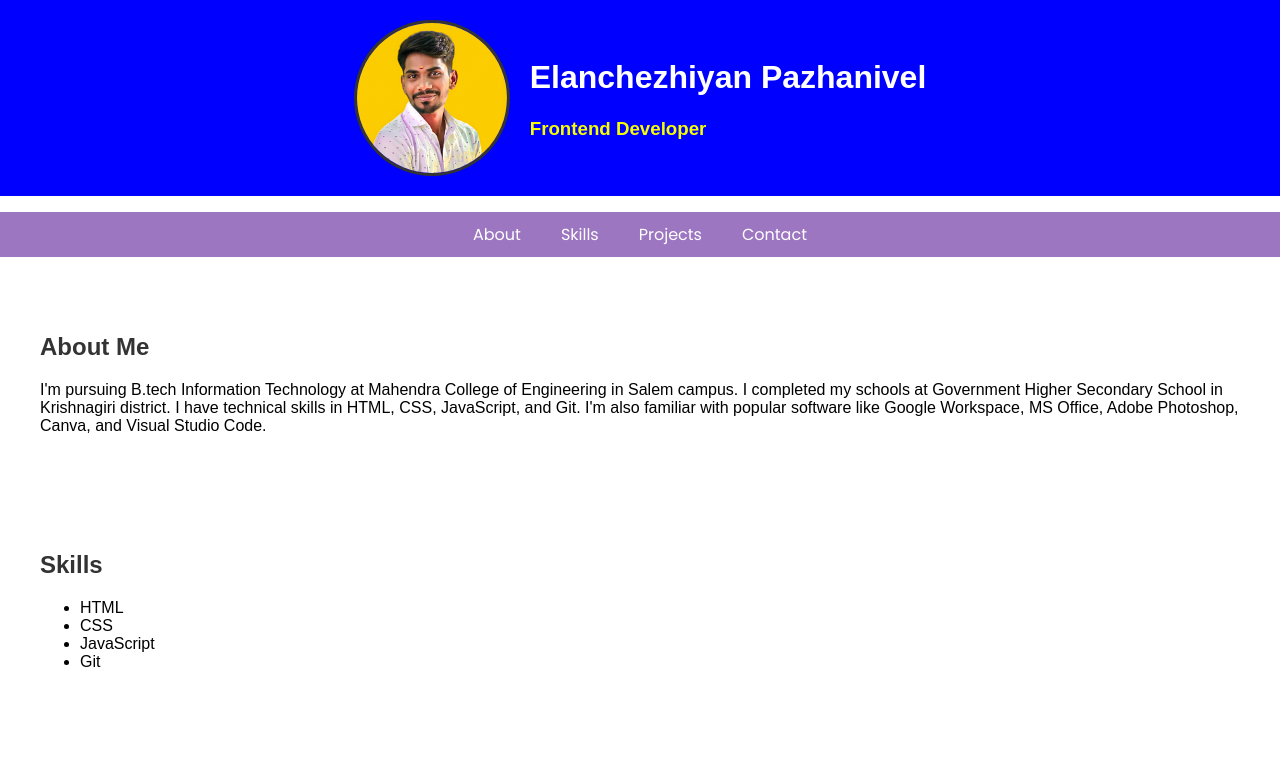
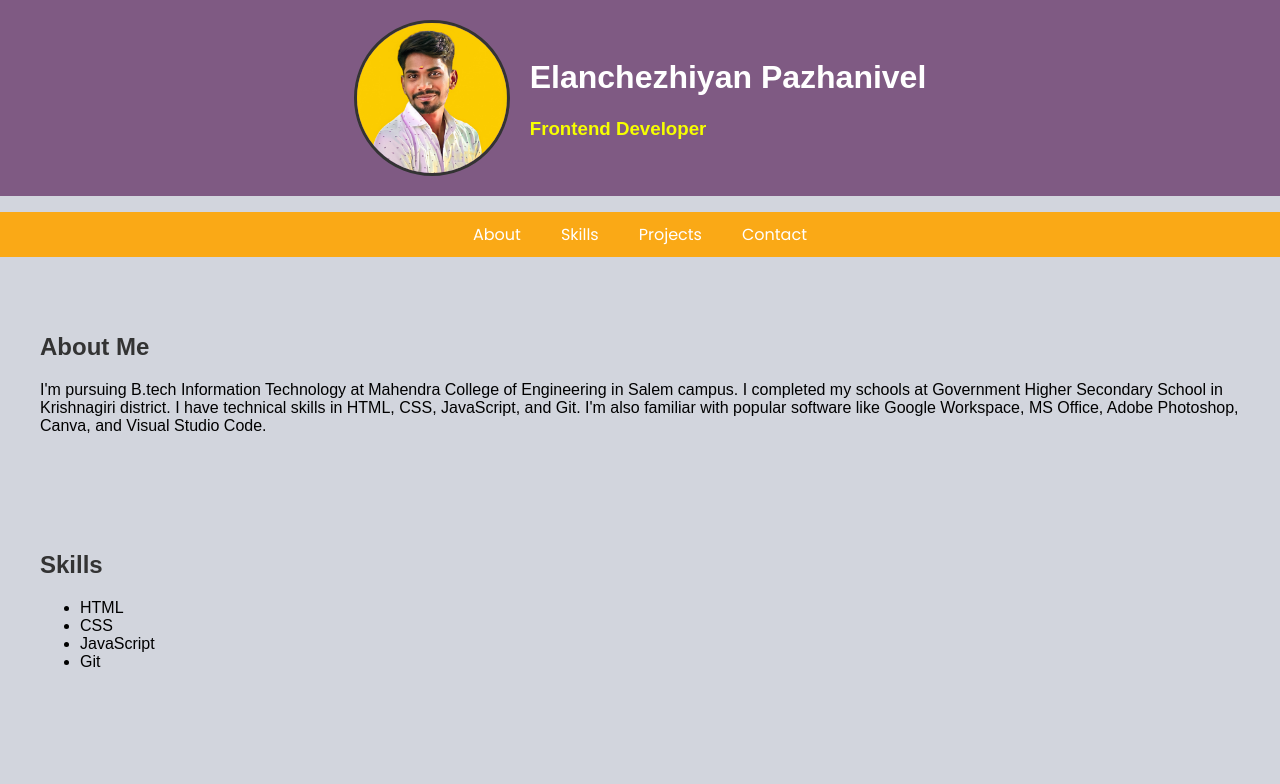
Before and after one commit to elanji/temp1, a plain HTML site: page index.html in a window 1280 px wide. Shown: the top 784 px of the page. Drawn offline with Linux system fonts and the light colour scheme.

Commit message:
update css

```diff
--- a/css/styles.css
+++ b/css/styles.css
@@ -17,7 +17,7 @@ nav ul {
     list-style: none;
     display: flex;
     justify-content: center;
-    background-color: #9D76C1;
+    background-color: #FAA916;
     padding: 10px;
 }
 
@@ -67,7 +67,7 @@ header img:hover {
 
 
 header {
-    background-color: #5B0888; /* Change to the desired background color */
+    background-color: #7F5A83; /* Change to the desired background color */
     color: #fff; /* Change text color to contrast with the background */
 
     padding: 20px;
@@ -75,7 +75,7 @@ header {
 
 /* Add this CSS rule to your existing styles.css or in a separate CSS file */
 header {
-    background-color: blue; /* Change to your desired header background color */
+
     color: #fff; /* Change text color to contrast with the background */
     text-align: center;
     padding: 20px;
@@ -129,7 +129,7 @@ nav a::before {
 }
 
 nav a:hover {
-    color: #f6ff00; /* Change text color on hover */
+    color: #7429ff; /* Change text color on hover */
     transform: translateY(-5px); /* Move text up slightly on hover */
 }
 
@@ -152,4 +152,13 @@ nav a:hover::before {
 .top-nav a {
     /* Apply the Poppins font to the navigation links */
     font-family: 'Poppins', sans-serif; /* Use Poppins font */
+
 }
+
+/* Add this CSS rule to your existing styles.css or in a separate CSS file */
+body {
+    font-family: Arial, sans-serif;
+    background-color: #d2d5dd; /* Change the background color to #d2d5dd */
+    margin: 0;
+    padding: 0;
+}
```
Also changed, not shown: javascript/script.js (line endings or trailing spaces).
